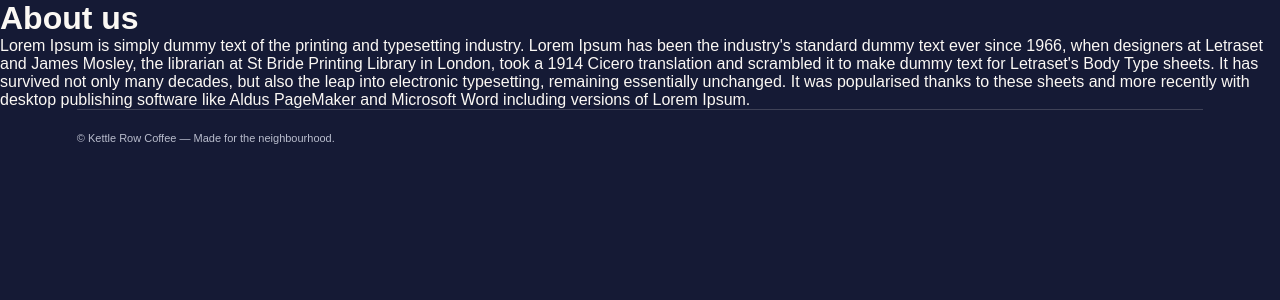
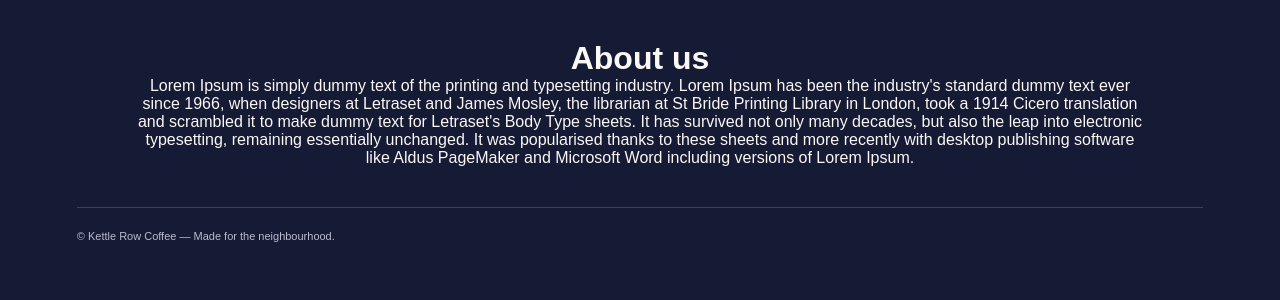
Before and after one commit to Oliver-Haworth/DSD-webdev, a PHP site: page /about.php in a window 1280 px wide. Shown: the part 70-370 px from the top of the page. Run offline with PHP 8.4, Linux system fonts and the light colour scheme.

Commit message:
updated about page

```diff
--- a/cafeWebsite/about.css
+++ b/cafeWebsite/about.css
@@ -23,6 +23,14 @@ body {
     color: var(--text);
     font-family: Arial, Helvetica, sans-serif;
     -webkit-font-smoothing: antialiased;
+}
+
+main {
+    /* min-height: calc(100vh - 140px); */
+    display: flex;
+    justify-content: center;
+    align-items: center;
+    padding: 40px 6%;
 }
 
 /* ===== Navigation ===== */
@@ -142,9 +150,9 @@ body {
 }
 
 .about {
-    max-width: 490px;
+    max-width: 90%;
+    text-align: center;
 }
-
 /* ===== Footer ===== */
 footer {
     width: 88%;
--- a/cafeWebsite/about.php
+++ b/cafeWebsite/about.php
@@ -7,7 +7,7 @@
     <title>café </title>
     <meta name="description" content="An independent neighbourhood cafe serving freshly roasted coffee and daily bakes.">
 
-    <link rel="stylesheet" href="index.css">
+    <link rel="stylesheet" href="about.css">
 </head>
 <body>
     <nav class="navBar">
```
Also changed, not shown: README.md.
